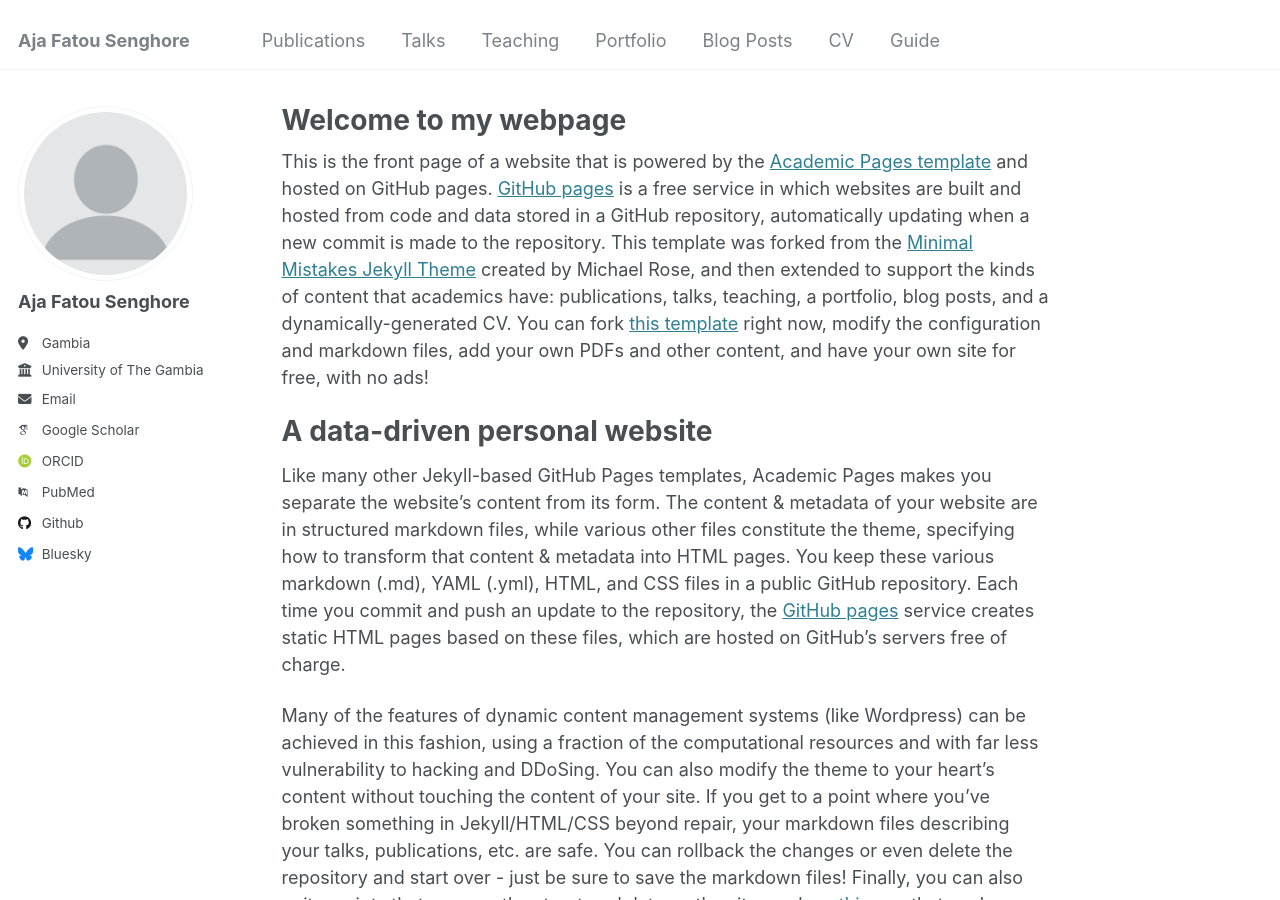
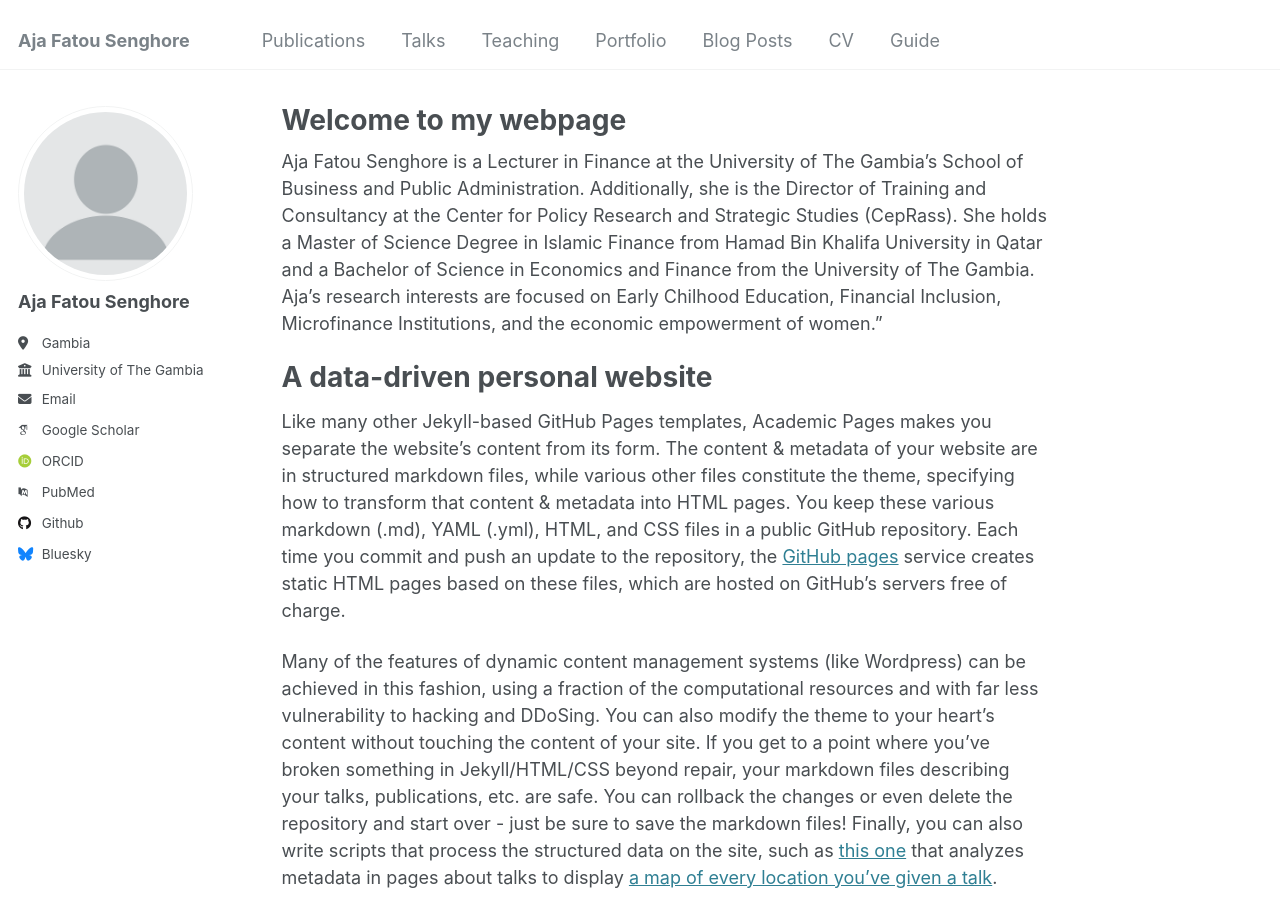
Before and after one commit to ajafatou/ajafatou.github.io, a Jekyll site: the page built from _pages/about.md, in a window 1280 px wide and 900 px high. Built offline with Jekyll 4.4.1, drawn with Linux system fonts in a browser that asks for light colours; some web fonts are replaced.

Commit message:
Update about.md

```diff
--- a/_pages/about.md
+++ b/_pages/about.md
@@ -7,7 +7,7 @@ redirect_from:
   - /about.html
 ---
 
-This is the front page of a website that is powered by the [Academic Pages template](https://github.com/academicpages/academicpages.github.io) and hosted on GitHub pages. [GitHub pages](https://pages.github.com) is a free service in which websites are built and hosted from code and data stored in a GitHub repository, automatically updating when a new commit is made to the repository. This template was forked from the [Minimal Mistakes Jekyll Theme](https://mmistakes.github.io/minimal-mistakes/) created by Michael Rose, and then extended to support the kinds of content that academics have: publications, talks, teaching, a portfolio, blog posts, and a dynamically-generated CV. You can fork [this template](https://github.com/academicpages/academicpages.github.io) right now, modify the configuration and markdown files, add your own PDFs and other content, and have your own site for free, with no ads!
+Aja Fatou Senghore is a Lecturer in Finance at the University of The Gambia’s School of Business and Public Administration. Additionally, she is the Director of Training and Consultancy at the Center for Policy Research and Strategic Studies (CepRass). She holds a Master of Science Degree in Islamic Finance from Hamad Bin Khalifa University in Qatar and a Bachelor of Science in Economics and Finance from the University of The Gambia. Aja’s research interests are focused on Early Chilhood Education, Financial Inclusion, Microfinance Institutions, and the economic empowerment of women."
 
 A data-driven personal website
 ======
```
